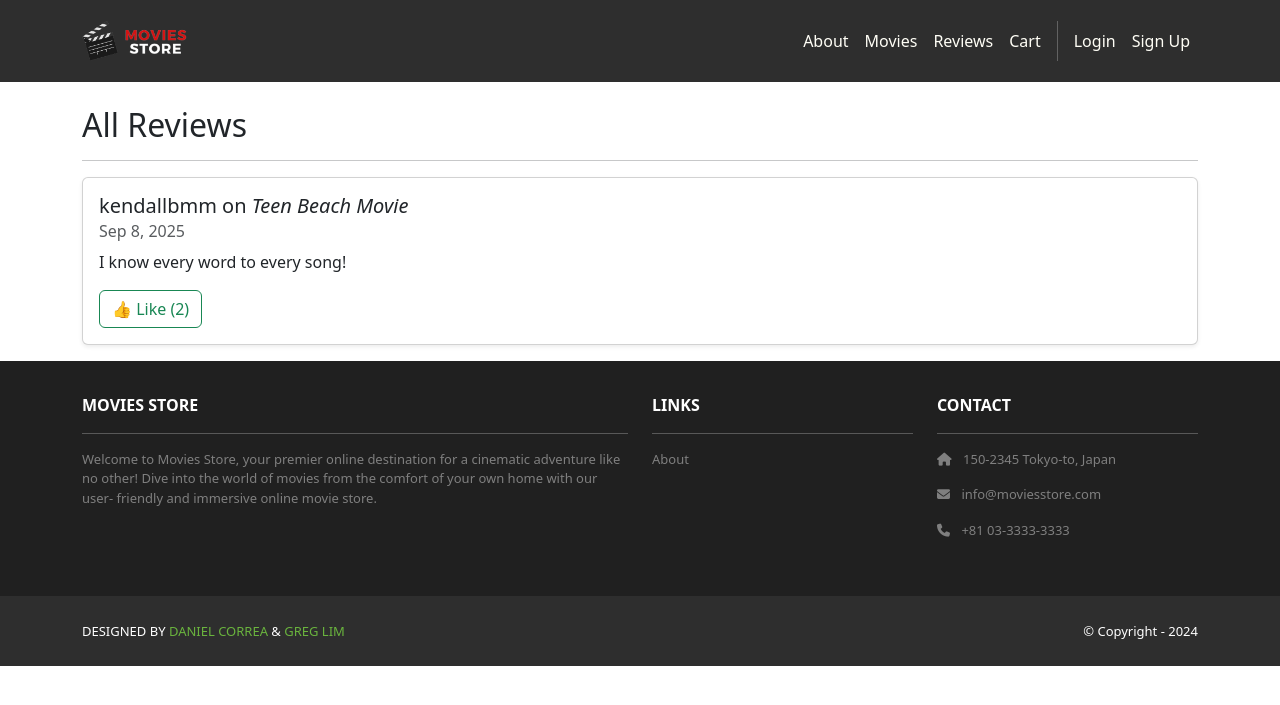
After one commit to kendallbmm/gtmoviesstore, a Django app: page /movies/reviews/ in a window 1280 px wide. The commit adds this page. Shown: the top 705 px of the page. Run offline with Django 5.2, Linux system fonts and the light colour scheme; data comes from the database, SQL or seed files in the repository; both versions use the stored data as it was after the commit; some libraries are stand-ins or nearby versions.

Commit message:
Practice User Story Addition

```diff
--- a/movies/models.py
+++ b/movies/models.py
@@ -19,6 +19,7 @@ class Review(models.Model):
         on_delete=models.CASCADE)
     user = models.ForeignKey(User,
         on_delete=models.CASCADE)
+    likes = models.PositiveIntegerField(default=0)
 
     def __str__(self):
         return str(self.id) + ' - ' + self.movie.name
--- /dev/null
+++ b/movies/templates/movies/reviews_page.html
@@ -0,0 +1,51 @@
+{% extends 'base.html' %}
+{% block content %}
+<div class="container mt-4">
+  <h2>All Reviews</h2>
+  <hr>
+
+  {% if reviews %}
+    {% for review in reviews %}
+      <div class="card mb-3 shadow-sm">
+        <div class="card-body">
+          <h5 class="card-title">{{ review.user.username }} on <em>{{ review.movie.name }}</em></h5>
+          <h6 class="card-subtitle mb-2 text-muted">{{ review.date|date:"M j, Y" }}</h6>
+          <p class="card-text">{{ review.comment }}</p>
+
+          <!-- Like button -->
+          <button class="btn btn-outline-success like-btn" data-id="{{ review.id }}">
+            👍 Like (<span id="like-count-{{ review.id }}">{{ review.likes }}</span>)
+          </button>
+        </div>
+      </div>
+    {% endfor %}
+  {% else %}
+    <p>No reviews yet.</p>
+  {% endif %}
+</div>
+
+<!-- JavaScript for Like buttons -->
+<script>
+document.addEventListener("DOMContentLoaded", function() {
+  const csrftoken = '{{ csrf_token }}';
+  document.querySelectorAll(".like-btn").forEach(button => {
+    button.addEventListener("click", function() {
+      const reviewId = this.dataset.id;
+      fetch(`/movies/reviews/${reviewId}/like/`, {
+        method: "POST",
+        headers: {
+          "X-CSRFToken": csrftoken,
+          "Accept": "application/json",
+        },
+      })
+      .then(response => response.json())
+      .then(data => {
+        if (data.likes !== undefined) {
+          document.getElementById(`like-count-${reviewId}`).innerText = data.likes;
+        }
+      });
+    });
+  });
+});
+</script>
+{% endblock content %}
--- a/movies/urls.py
+++ b/movies/urls.py
@@ -8,4 +8,5 @@ urlpatterns = [
     path('<int:id>/review/<int:review_id>/edit/', views.edit_review, name='movies.edit_review'),
     path('<int:id>/review/<int:review_id>/delete/',
         views.delete_review, name='movies.delete_review'),
+    path('reviews/', views.reviews_page, name='movies.reviews_page'),
 ]
--- a/movies/views.py
+++ b/movies/views.py
@@ -1,6 +1,7 @@
 from django.shortcuts import render, redirect, get_object_or_404
 from .models import Movie, Review
 from django.contrib.auth.decorators import login_required
+from django.http import JsonResponse
 
 def index(request):
     search_term = request.GET.get('search')
@@ -60,3 +61,15 @@ def delete_review(request, id, review_id):
         user=request.user)
     review.delete()
     return redirect('movies.show', id=id)
+
+@login_required
+def like_review(request, review_id):
+    review = get_object_or_404(Review, id=review_id)
+    review.likes += 1
+    review.save()
+    return JsonResponse({"likes": review.likes})
+
+def reviews_page(request):
+    # Fetch all reviews with related movie and user data
+    reviews = Review.objects.select_related('movie', 'user').order_by('-likes', '-date')
+    return render(request, 'movies/reviews_page.html', {'reviews': reviews})
--- a/moviesstore/templates/base.html
+++ b/moviesstore/templates/base.html
@@ -32,6 +32,7 @@
           <div class="navbar-nav ms-auto navbar-ml">
             <a class="nav-link" href="{% url 'home.about' %}">About</a>
             <a class="nav-link" href="{% url 'movies.index' %}">Movies</a>
+            <a class="nav-link" href="{% url 'movies.reviews_page' %}">Reviews</a>
             <a class="nav-link" href="{% url 'cart.index' %}">Cart</a>
             <div class=
               "vr bg-white mx-2 d-none d-lg-block"></div>
```
Also changed, not shown: movies/templates/movies/show.html (+54 -28 lines), db.sqlite3, movies/migrations/0003_review_likes.py (added).
